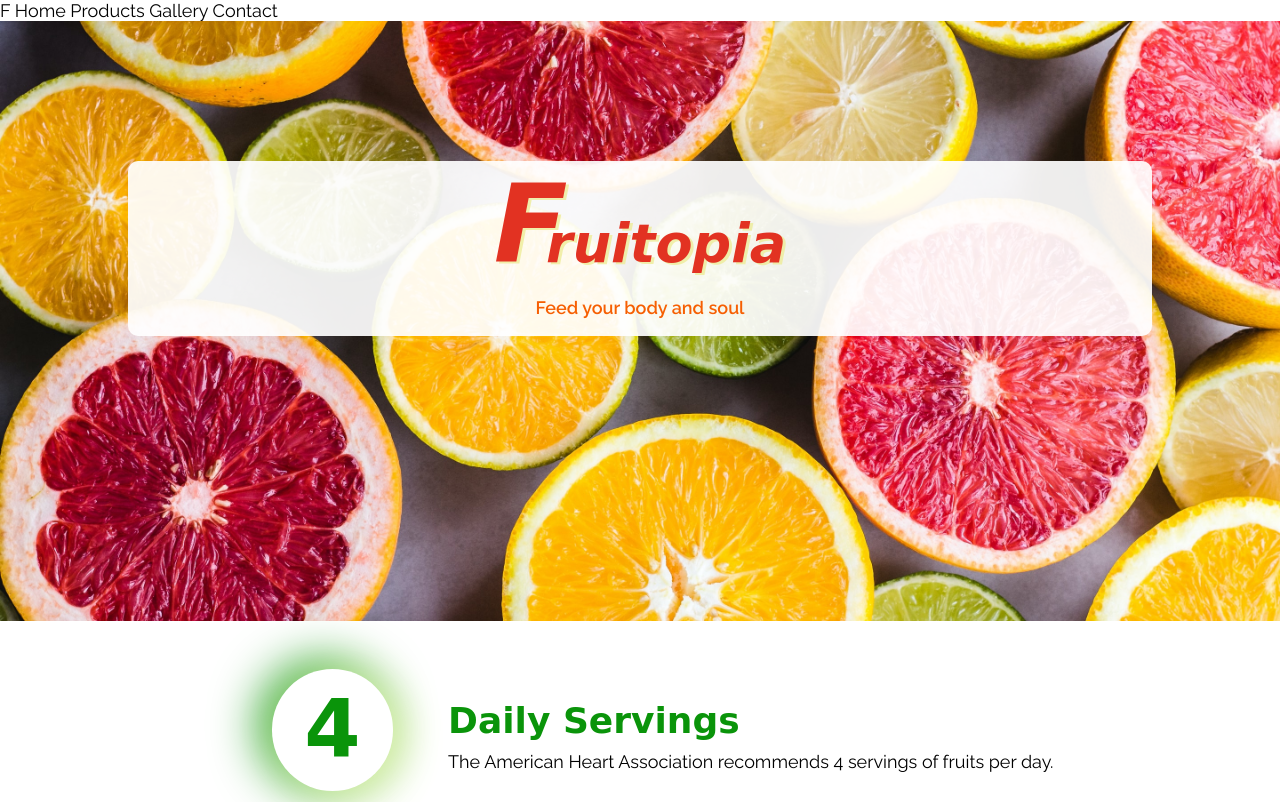
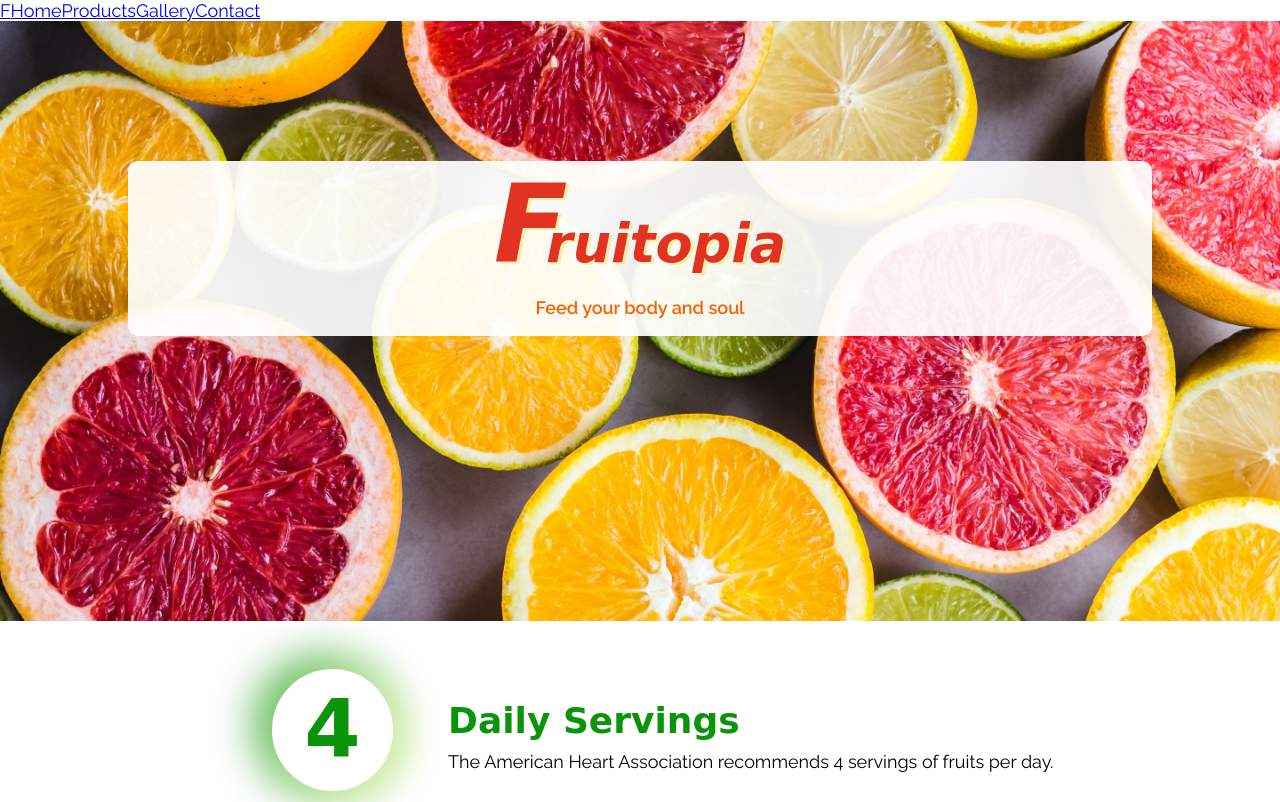
Before and after one commit to eliana-ruslanova/web_coding_class, a plain HTML site: page index.html in a window 1280 px wide. Shown: the top 802 px of the page. Drawn offline with Linux system fonts and the light colour scheme; a web font is replaced by a local one.

Commit message:
nav item change in html

```diff
--- a/index.html
+++ b/index.html
@@ -15,12 +15,12 @@
 
 <body class="home">
     <!-- This will be a working nav bar -->
-    <nav>
-        F
-        Home
-        Products
-        Gallery
-        Contact
+    <nav class="row">
+        <a href="index.html" class="logo-icon">F</a>
+        <a href="index.html" class="current">Home</a>
+        <a href="products.html">Products</a>
+        <a href="gallery.html">Gallery</a>
+        <a href="contact.html">Contact</a>
     </nav>
 
     <header>
```
